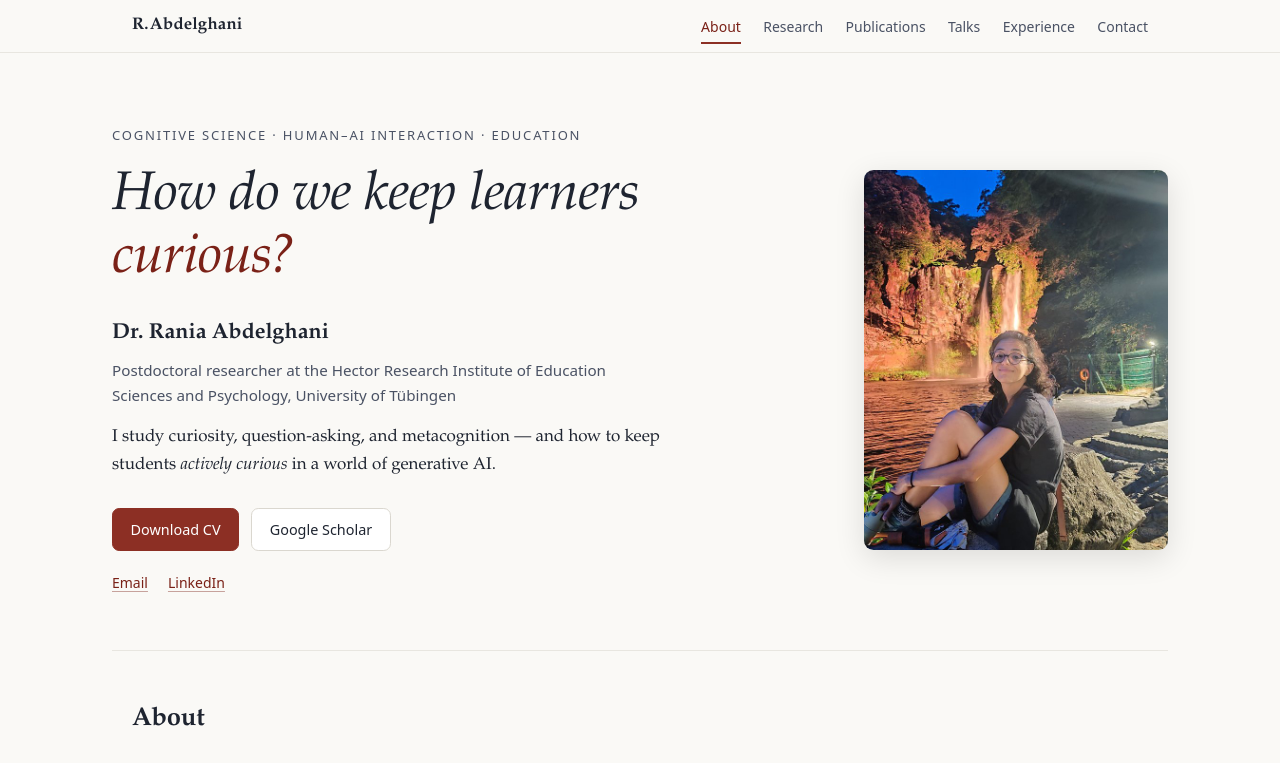
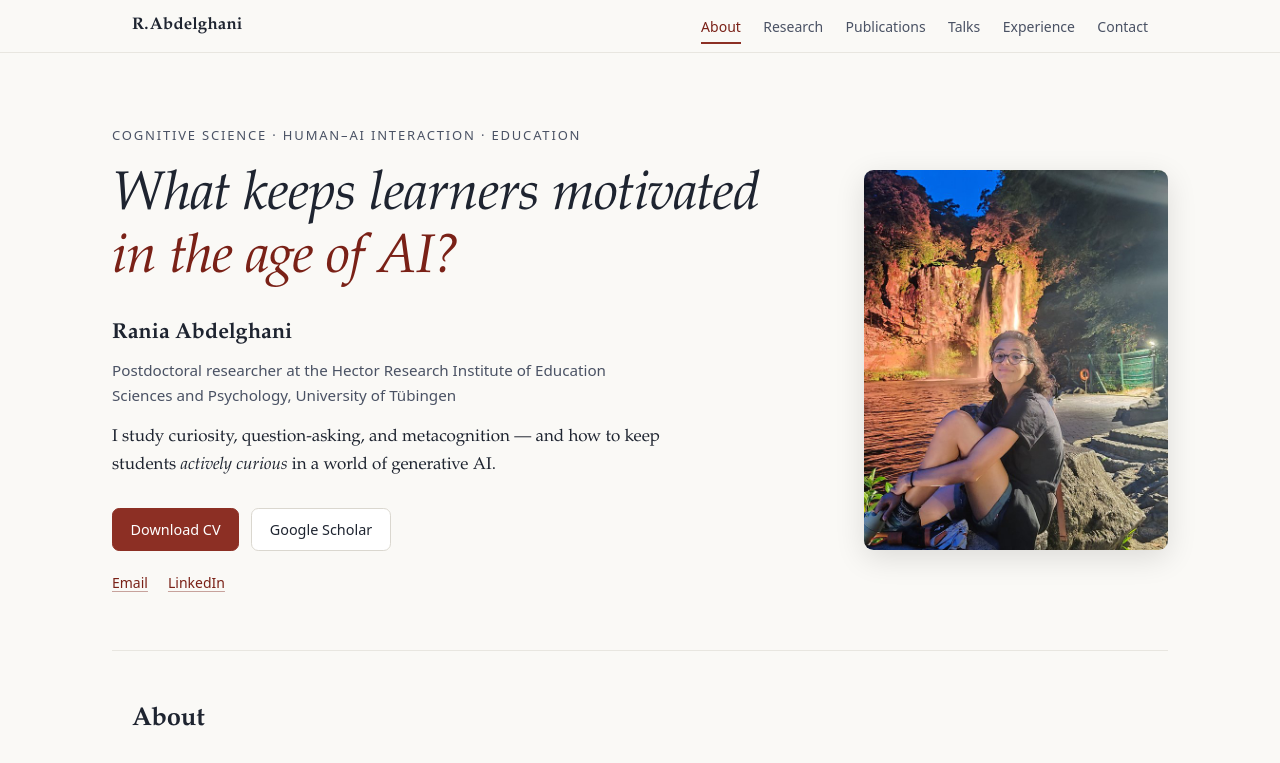
Before and after one commit to RaniaAbdelghani/raniaabdelghani.github.io, a plain HTML site: page index.html in a window 1280 px wide. Shown: the top 763 px of the page. Drawn offline with Linux system fonts and the light colour scheme.

Commit message:
content: broaden hero question, drop Dr. prefix

```diff
--- a/index.html
+++ b/index.html
@@ -19,7 +19,6 @@
   "@context": "https://schema.org",
   "@type": "Person",
   "name": "Rania Abdelghani",
-  "honorificPrefix": "Dr.",
   "jobTitle": "Postdoctoral Researcher",
   "affiliation": {
     "@type": "Organization",
@@ -62,8 +61,8 @@
     <div class="hero-inner">
       <div class="hero-text">
         <p class="kicker">Cognitive science · Human–AI interaction · Education</p>
-        <p class="hero-question" aria-hidden="true">How do we keep learners <span class="accent">curious?</span></p>
-        <h1>Dr.&nbsp;Rania Abdelghani</h1>
+        <p class="hero-question" aria-hidden="true">What keeps learners motivated <span class="accent">in the age of AI?</span></p>
+        <h1>Rania Abdelghani</h1>
         <p class="hero-role">Postdoctoral researcher at the Hector Research Institute of Education Sciences and Psychology, University of&nbsp;Tübingen</p>
         <p class="hero-tagline">I study curiosity, question-asking, and metacognition — and how to keep students <em>actively curious</em> in a world of generative&nbsp;AI.</p>
         <div class="hero-actions">
```
